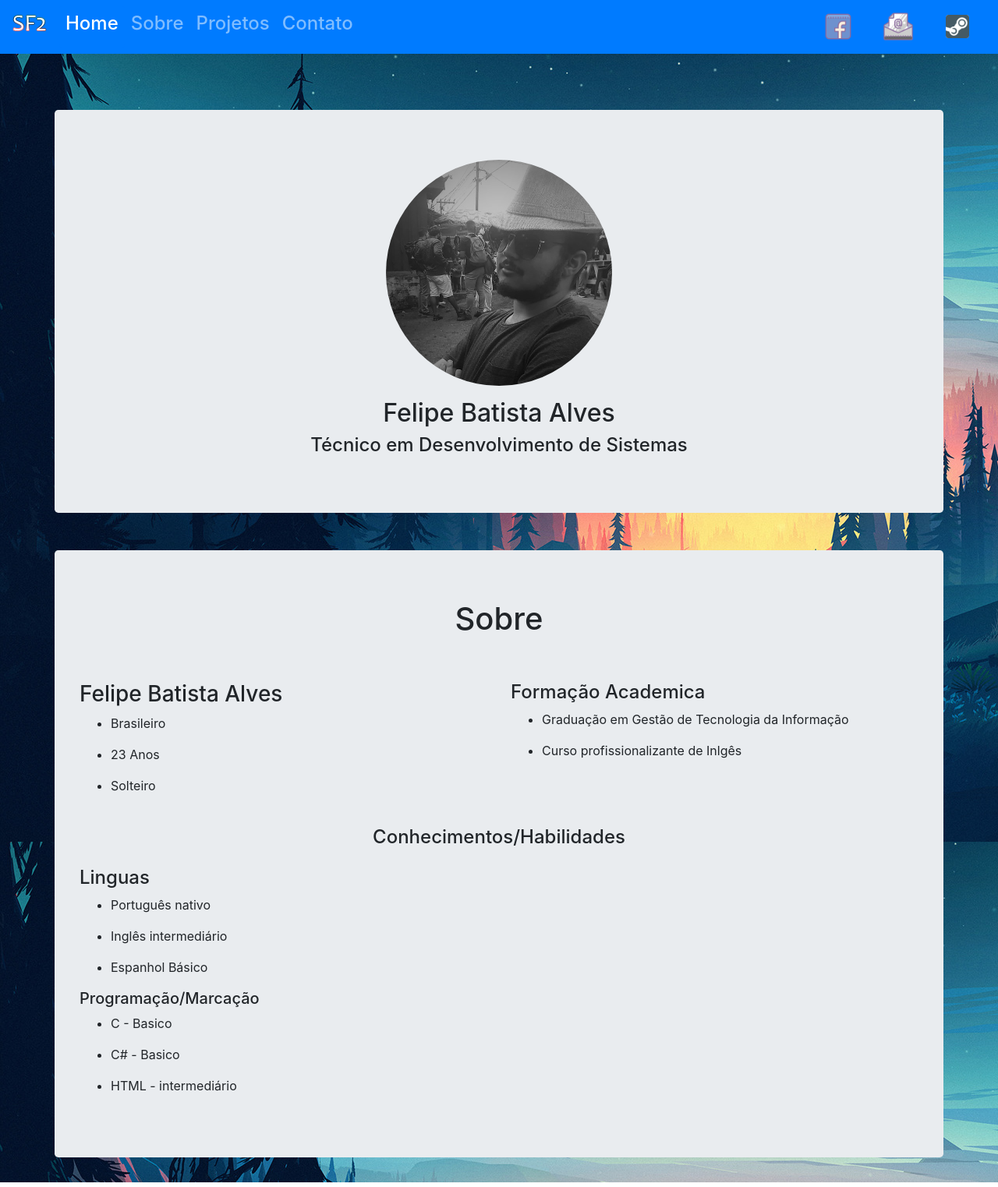
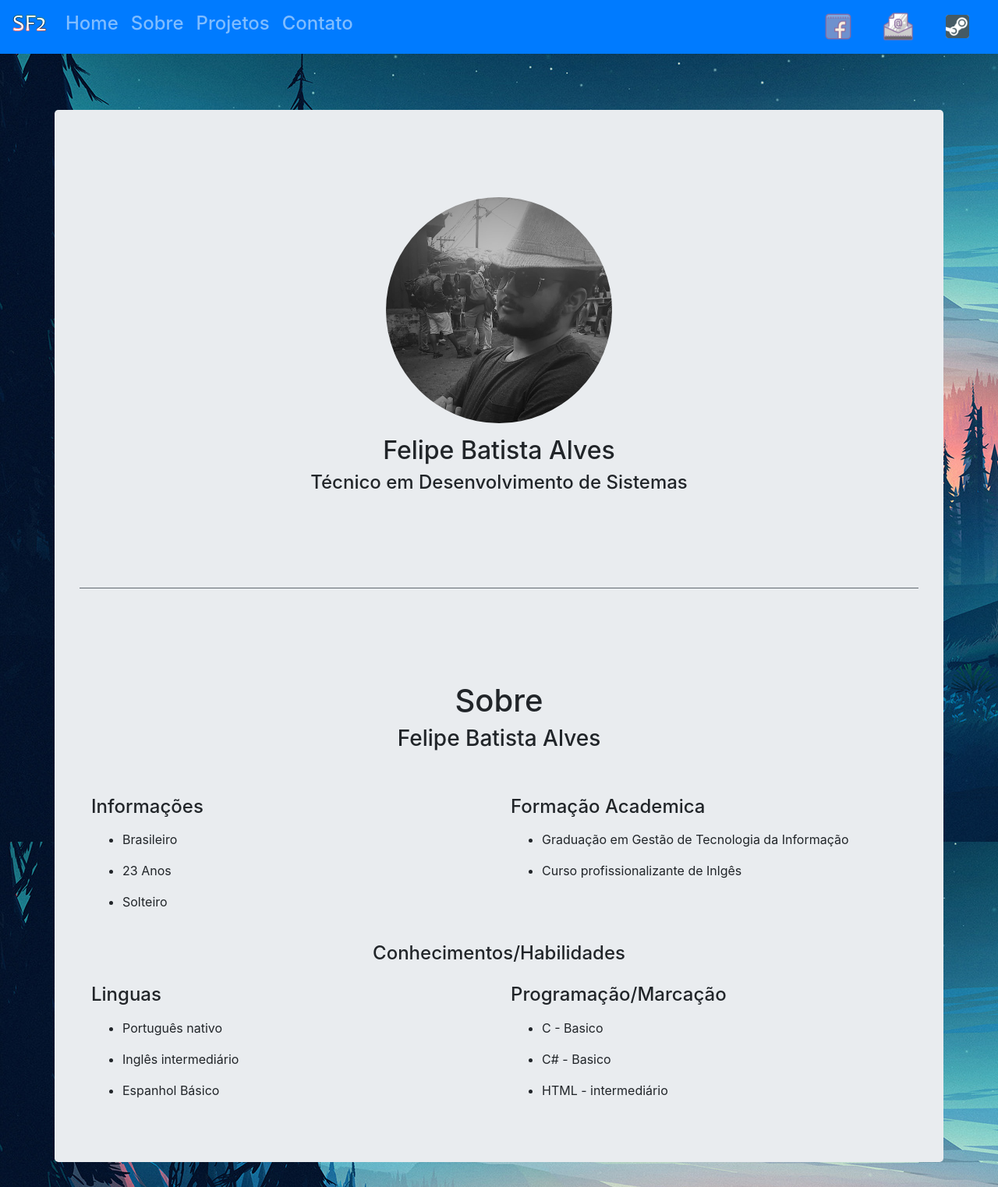
Before and after one commit to AlvesFe/Portifolio_V2, a plain HTML site: page index.html in a window 1280 px wide. Shown: the whole page at 78% size. Drawn offline with Linux system fonts and the light colour scheme.

Commit message:
Scroll arrumado e ajustes na responsividade

```diff
--- a/index.html
+++ b/index.html
@@ -25,16 +25,16 @@
 </head>
 
 <body>
-    <nav class="navbar navbar-expand-md bg-primary navbar-dark sticky-top">
+    <nav class="navbar navbar-expand-md bg-primary navbar-dark sticky-top" id="topbar">
         <button class="navbar-toggler" type="button" data-toggle="collapse" data-target="#navbarCollapser">
             <span class="navbar-toggler-icon"></span>
         </button>
         <div class="collapse navbar-collapse" id="navbarCollapser">
 
-            <ul class="navbar-nav nav-pills">
+            <ul class="navbar-nav">
                 <a href="index.html" class="navbar-brand"><img src="./img/logo_sf2.png"></a>
                 <li class="nav-item">
-                    <a href="#header" class="nav-link active">
+                    <a href="#header" class="nav-link">
                         <h4>Home</h4>
                     </a>
                 </li>
@@ -46,13 +46,13 @@
                 </li>
 
                 <li class="nav-item">
-                    <a href="#" class="nav-link">
+                    <a href="" class="nav-link">
                         <h4>Projetos</h4>
                     </a>
                 </li>
 
                 <li class="nav-item">
-                    <a href="#" class="nav-link">
+                    <a href="" class="nav-link">
                         <h4>Contato</h4>
                     </a>
                 </li>
@@ -66,13 +66,14 @@
             </ul>
         </div>
         <div class="ml-auto social d-none d-md-block">
-            <a href="#" class="nav-link d-inline"><img src="./img/facebook.png"></a>
-            <a href="#" class="nav-link d-inline"><img src="./img/email.png"></a>
-            <a href="#" class="nav-link d-inline"><img src="./img/steam.png"></a>
+            <a href="" class="nav-link d-inline"><img src="./img/facebook.png"></a>
+            <a href="" class="nav-link d-inline"><img src="./img/email.png"></a>
+            <a href="" class="nav-link d-inline"><img src="./img/steam.png"></a>
         </div>
     </nav>
-    <header id="#header">
-        <div class="jumbotron mx-auto container mt-6">
+    <div id="header" class="jumbotron mx-auto container mt-6">
+        <header class="mb-4">
+            <div class="container mt-5">
                 <img src="img/felipe.jpg" class="img-fluid tamanho rounded-circle mx-auto d-block">
                 <div class="text-center mt-3 text-black">
                     <h2>Felipe Batista Alves</h2>
@@ -80,16 +81,17 @@
                 </div>
             </div>
         </header>
-    <section id="#sobre">
-        <div class="jumbotron mt-5 container">
-            <div class="row mb-5">
+        <hr class="my-8 bg-secondary">
+        <section id="sobre">
+            <div class="row mb-5 mx-auto">
                 <div class="col-12">
                     <h1 class="text-center">Sobre</h2>
+                        <h3 class="text-center">Felipe Batista Alves</h3>
                 </div>
             </div>
-            <div class="row">
-                <div class="col-6">
-                    <h3>Felipe Batista Alves</h3>
+            <div class="row mx-auto">
+                <div class="col-md-6 col-sm-12">
+                    <h4 class="mb-3">Informações</h4>
                     <ul>
                         <li>
                             <p>Brasileiro</p>
@@ -102,8 +104,8 @@
                         </li>
                     </ul>
                 </div>
-                <div class="col-6">
-                    <h4>Formação Academica</h4>
+                <div class="col-md-6 col-sm-12">
+                    <h4 class="mb-3">Formação Academica</h4>
                     <ul>
                         <li>
                             <p>Graduação em Gestão de Tecnologia da Informação</p>
@@ -114,14 +116,14 @@
                     </ul>
                 </div>
             </div>
-            <div class="row">
+            <div class="row mx-auto">
                 <div class="col-12">
                     <h4 class="text-center my-4">Conhecimentos/Habilidades</h4>
                 </div>
             </div>
-            <div class="row">
-                <div class="col-6">
-                    <h4>Linguas</h4>
+            <div class="row mx-auto">
+                <div class="col-md-6 col-sm-12">
+                    <h4 class="mb-3">Linguas</h4>
                     <ul>
                         <li>
                             <p>Português nativo</p>
@@ -134,8 +136,8 @@
                         </li>
                     </ul>
                 </div>
-            </div>
-            <h5>Programação/Marcação</h5>
+                <div class="col-md-6 col-sm-12">
+                    <h4 class="mb-3">Programação/Marcação</h4>
                     <ul>
                         <li>
                             <p>C - Basico</p>
@@ -149,6 +151,7 @@
                     </ul>
                 </div>
             </div>
+    </div>
     </section>
     <script src="./jquery/jquery.js"></script>
     <script src="./popper.js/popper.js"></script>
```
Lines whose indentation alone changed are shown as unchanged.
